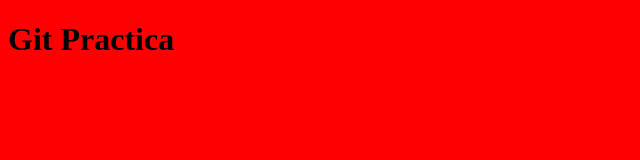
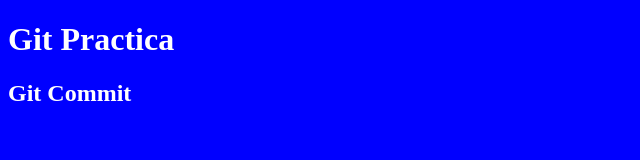
Before and after one commit to nonameDzod/myFirstProj, a plain HTML site: page index.html in a window 1280 px wide. Shown: the whole page, without its empty margins (0-640 px from the left). Drawn offline with Linux system fonts and the light colour scheme.

Commit message:
add blue background

```diff
--- a/index.html
+++ b/index.html
@@ -3,11 +3,12 @@
 <head>
     <meta charset="UTF-8">
     <meta name="viewport" content="width=device-width, initial-scale=1.0">
-    <title>Git Project-main</title>
+    <title>Document</title>
 </head>
-<body style="background-color: red;">
+<body style="background-color: blue; color: #fff;">
     <header>
         <h1>Git Practica</h1>
+        <h2>Git Commit</h2>
     </header>
 </body>
 </html>
```
